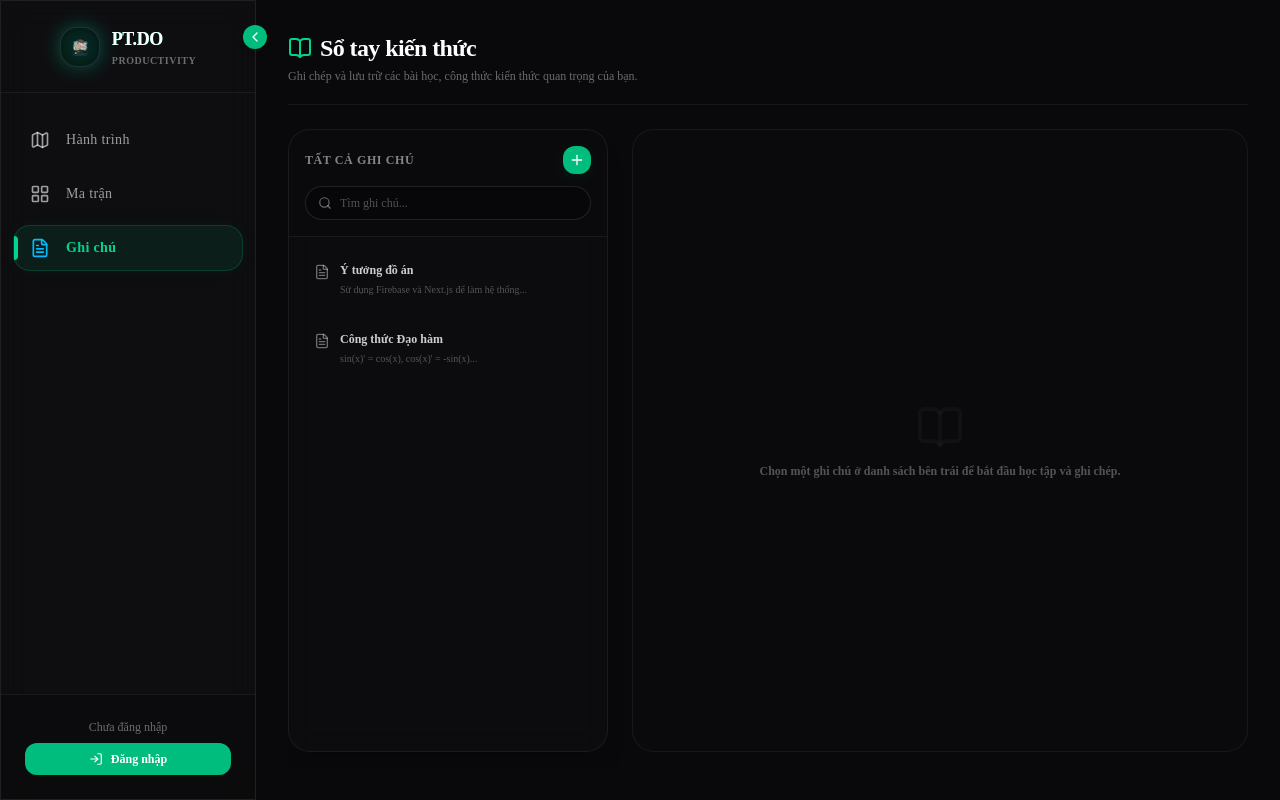
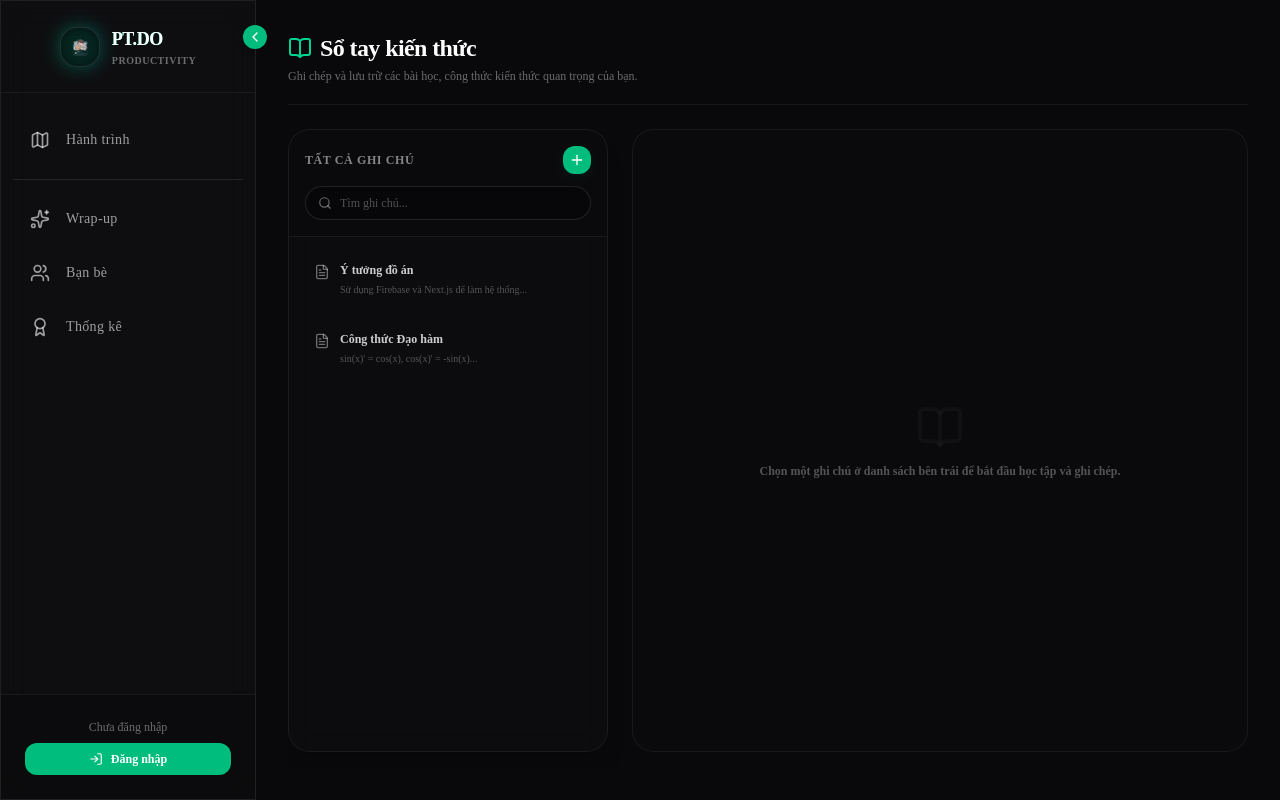
Before and after one commit to Caubetuysu/pt-do, a Next.js app: page /notes in a window 1280 px wide. Built offline with nearby package versions, Linux system fonts and the light colour scheme; no server answers; the database is empty.

Commit message:
Cập nhật menu dọc và các nút định vị

```diff
--- a/src/app/page.tsx
+++ b/src/app/page.tsx
@@ -16,6 +16,7 @@ import { fetchWeather, getWeatherEmoji, getWeatherDesc } from '@/services/weathe
 import { WrapUpModal } from '@/components/diary/WrapUpModal';
 import { UserProfile } from '@/services/userService';
 import { LocateFixed, Navigation, MapPin, Award, Plane, X, LogIn, LogOut, Users, Calendar, Sparkles } from 'lucide-react';
+import { useStore } from '@/store/useStore';
 
 interface Hotspot {
   lat: number;
@@ -45,11 +46,17 @@ export default function DiaryPage() {
   const [isLocating, setIsLocating] = useState(false);
   const [draftLocation, setDraftLocation] = useState<{ lat: number, lng: number } | null>(null);
   const [draftAddress, setDraftAddress] = useState<string>("Đang tải địa chỉ...");
-  const [showStats, setShowStats] = useState(false);
-  const [showWrapUp, setShowWrapUp] = useState(false);
+  const showStats = useStore(state => state.showStats);
+  const setShowStats = useStore(state => state.setShowStats);
+  const showWrapUp = useStore(state => state.showWrapUp);
+  const setShowWrapUp = useStore(state => state.setShowWrapUp);
+  const showFriends = useStore(state => state.showFriends);
+  const setShowFriends = useStore(state => state.setShowFriends);
+  const triggerLocate = useStore(state => state.triggerLocate);
+  const triggerPin = useStore(state => state.triggerPin);
+
   const [userProfile, setUserProfile] = useState<UserProfile | null>(null);
   const [isSidebarOpen, setIsSidebarOpen] = useState(false);
-  const [showFriends, setShowFriends] = useState(false);
 
   const [currentUser, setCurrentUser] = useState<User | null>(null);
   const [isAuthChecking, setIsAuthChecking] = useState(true);
@@ -271,6 +278,18 @@ export default function DiaryPage() {
       setIsLocating(false);
     }
   };
+
+  useEffect(() => {
+    if (triggerLocate > 0) {
+      handleFindMyLocation();
+    }
+  }, [triggerLocate]);
+
+  useEffect(() => {
+    if (triggerPin > 0) {
+      handleLocateMe();
+    }
+  }, [triggerPin]);
 
   const handleSubmitCheckIn = async (text: string, mood?: string) => {
     if (!selectedLocation || !currentUser) return;
@@ -495,48 +514,16 @@ export default function DiaryPage() {
             </span>
           </button>
 
-          {/* Divider */}
-          <div className="w-full h-[1px] bg-white/[0.08]"></div>
-
-          {/* Utility Buttons row */}
-          <div className="grid grid-cols-4 gap-2 w-full">
-            {/* Wrap-up Button */}
-            <button
-              onClick={() => setShowWrapUp(true)}
-              className="bg-white/5 hover:bg-white/10 text-violet-400 hover:text-violet-300 p-2.5 rounded-xl border border-white/5 transition-all active:scale-95 flex items-center justify-center cursor-pointer"
-              title="Wrap-up Năm"
-            >
-              <Sparkles className="w-5 h-5" />
-            </button>
-
-            {/* Friends Button */}
-            <button
-              onClick={() => { setShowFriends(true); setIsSidebarOpen(false); }}
-              className="bg-white/5 hover:bg-white/10 text-blue-400 hover:text-blue-300 p-2.5 rounded-xl border border-white/5 transition-all active:scale-95 flex items-center justify-center cursor-pointer"
-              title="Bạn Bè"
-            >
-              <Users className="w-5 h-5" />
-            </button>
-
-            {/* Stats Button */}
-            <button
-              onClick={() => setShowStats(true)}
-              className="bg-white/5 hover:bg-white/10 text-yellow-400 hover:text-yellow-300 p-2.5 rounded-xl border border-white/5 transition-all active:scale-95 flex items-center justify-center cursor-pointer"
-              title="Bảng Phông Thần (Thống Kê)"
-            >
-              <Award className="w-5 h-5" />
-            </button>
-
           {/* GPS Locate Only Button */}
           <button
             onClick={handleFindMyLocation}
             disabled={isLocating}
-              className="bg-white/5 hover:bg-white/10 text-sky-400 hover:text-sky-300 p-2.5 rounded-xl border border-white/5 transition-all active:scale-95 disabled:opacity-70 flex items-center justify-center cursor-pointer"
-              title="Định vị vị trí của tôi"
+            className="w-full bg-white/5 hover:bg-white/10 text-sky-400 hover:text-sky-300 py-2 px-4 rounded-xl border border-white/5 transition-all active:scale-95 disabled:opacity-70 flex items-center justify-center gap-2 cursor-pointer text-sm font-medium"
+            title="Tìm vị trí hiện tại"
           >
-              <LocateFixed className={`w-5 h-5 ${isLocating ? 'animate-pulse' : ''}`} />
+            <LocateFixed className={`w-4 h-4 ${isLocating ? 'animate-pulse' : ''}`} />
+            Vị trí hiện tại
           </button>
-          </div>
         </div>
 
         {/* The Map */}
--- a/src/components/Sidebar.tsx
+++ b/src/components/Sidebar.tsx
@@ -16,7 +16,11 @@ import {
   Flame,
   Award,
   LogOut,
-  LogIn
+  LogIn,
+  Sparkles,
+  Users,
+  Target,
+  MapPin
 } from 'lucide-react';
 
 export function Sidebar() {
@@ -58,18 +62,30 @@ export function Sidebar() {
       path: '/',
       icon: Map,
       color: 'text-emerald-400'
+    }
+  ];
+
+  const actionItems = [
+    {
+      name: 'Wrap-up',
+      icon: Sparkles,
+      color: 'text-violet-400',
+      action: () => useStore.getState().setShowWrapUp(true)
     },
     {
-      name: 'Ma trận',
-      path: '/matrix',
-      icon: LayoutGrid,
-      color: 'text-rose-400'
+      name: 'Bạn bè',
+      icon: Users,
+      color: 'text-blue-400',
+      action: () => {
+        useStore.getState().setShowFriends(true);
+        setIsCollapsed(true);
+      }
     },
     {
-      name: 'Ghi chú',
-      path: '/notes',
-      icon: FileText,
-      color: 'text-sky-400'
+      name: 'Thống kê',
+      icon: Award,
+      color: 'text-yellow-400',
+      action: () => useStore.getState().setShowStats(true)
     }
   ];
 
@@ -132,7 +148,6 @@ export function Sidebar() {
                   : 'text-white/60 hover:text-white hover:bg-white/[0.04] border border-transparent'
               }`}
             >
-              {/* Highlight active indicator */}
               {isActive && (
                 <div className="absolute left-0 w-1 h-6 bg-emerald-400 rounded-r-md"></div>
               )}
@@ -145,6 +160,27 @@ export function Sidebar() {
                 </span>
               )}
             </Link>
+          );
+        })}
+
+        <div className="w-full h-px bg-white/10 my-4"></div>
+
+        {actionItems.map((item) => {
+          const Icon = item.icon;
+          return (
+            <button
+              key={item.name}
+              onClick={item.action}
+              className="w-full flex items-center gap-4 px-4 py-3 rounded-xl transition-all duration-200 group relative text-white/60 hover:text-white hover:bg-white/[0.04] border border-transparent cursor-pointer"
+            >
+              <Icon className={`w-5 h-5 shrink-0 transition-transform group-hover:scale-110 group-hover:${item.color}`} />
+
+              {!isCollapsed && (
+                <span className="text-sm tracking-wide text-left">
+                  {item.name}
+                </span>
+              )}
+            </button>
           );
         })}
       </nav>
--- a/src/store/useStore.ts
+++ b/src/store/useStore.ts
@@ -5,6 +5,12 @@ interface AppState {
   tasks: Task[];
   notes: Note[];
   isSidebarCollapsed: boolean;
+
+  // Modal states
+  showWrapUp: boolean;
+  showFriends: boolean;
+  showStats: boolean;
+  triggerLocate: number;
 
   // Task Actions
   addTask: (task: Task) => void;
@@ -19,12 +25,24 @@ interface AppState {
 
   // Sidebar Actions
   setSidebarCollapsed: (collapsed: boolean) => void;
+
+  // New Actions
+  setShowWrapUp: (show: boolean) => void;
+  setShowFriends: (show: boolean) => void;
+  setShowStats: (show: boolean) => void;
+  setTriggerLocate: () => void;
+  setTriggerPin: () => void;
 }
 
 export const useStore = create<AppState>((set) => ({
   tasks: [],
   notes: [],
   isSidebarCollapsed: false,
+  showWrapUp: false,
+  showFriends: false,
+  showStats: false,
+  triggerLocate: 0,
+  triggerPin: 0,
 
   addTask: (task) => set((state) => ({ tasks: [...state.tasks, task] })),
 
@@ -60,5 +78,10 @@ export const useStore = create<AppState>((set) => ({
     notes: state.notes.filter(n => n.id !== id)
   })),
 
-  setSidebarCollapsed: (collapsed) => set({ isSidebarCollapsed: collapsed })
+  setSidebarCollapsed: (collapsed) => set({ isSidebarCollapsed: collapsed }),
+  setShowWrapUp: (show) => set({ showWrapUp: show }),
+  setShowFriends: (show) => set({ showFriends: show }),
+  setShowStats: (show) => set({ showStats: show }),
+  setTriggerLocate: () => set((state) => ({ triggerLocate: state.triggerLocate + 1 })),
+  setTriggerPin: () => set((state) => ({ triggerPin: state.triggerPin + 1 })),
 }));
```
Lines whose indentation alone changed are shown as unchanged.
